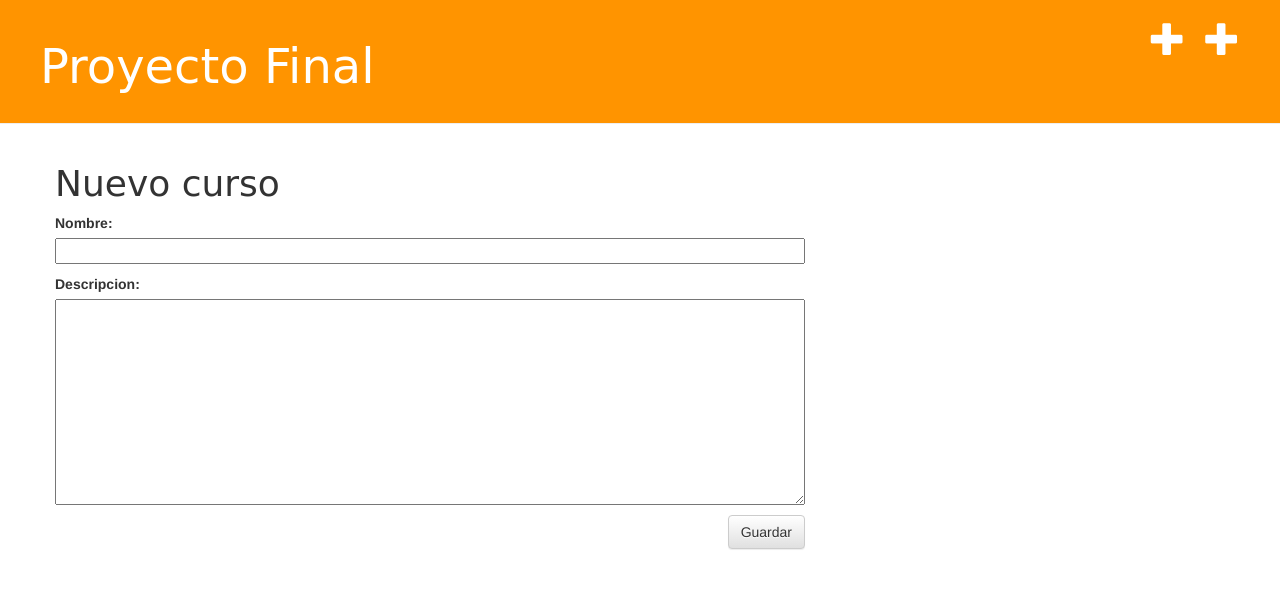
After one commit to reifinal/final, a Django app: page /curso/nuevo/ in a window 1280 px wide. The commit adds this page. Shown: the top 589 px of the page. Run offline with Django 3.2, Linux system fonts and the light colour scheme; some libraries are stand-ins or nearby versions.

Commit message:
8) insertar y actualizar tabla cursos

```diff
--- a/pfinal/forms.py
+++ b/pfinal/forms.py
@@ -1,7 +1,12 @@
 from django import forms
-from .models import Estudiante
+from .models import Estudiante, Curso
 
 class EstudianteForm(forms.ModelForm):
     class Meta:
         model = Estudiante
         fields = ('nombre', 'apellido', 'telefono',)
+
+class CursoForm(forms.ModelForm):
+    class Meta:
+        model = Curso
+        fields = ('nombre', 'descripcion',)
--- a/pfinal/models.py
+++ b/pfinal/models.py
@@ -11,9 +11,7 @@ class Estudiante(models.Model):
 
 class Curso(models.Model):
     nombre = models.CharField(max_length=60)
-
     descripcion = models.TextField()
-
     estudiantes = models.ManyToManyField(Estudiante, through='Matricula')
     def __str__(self):
         return self.nombre
--- a/pfinal/templates/pfinal/base.html
+++ b/pfinal/templates/pfinal/base.html
@@ -9,6 +9,7 @@
     <body>
         <div class="page-header">
             <a href="{% url 'pfinal.views.nuevo_estudiante' %}" class="top-menu"><span class="glyphicon glyphicon-plus"></span></a>
+            <a href="{% url 'pfinal.views.nuevo_curso' %}" class="top-menu"><span class="glyphicon glyphicon-plus"></span></a>
             <h1><a href="/">Proyecto Final</a></h1>
         </div>
         <div class="content container">
--- /dev/null
+++ b/pfinal/templates/pfinal/editar_curso.html
@@ -0,0 +1,10 @@
+{% extends 'pfinal/base.html' %}
+
+{% block content %}
+    <h1>Nuevo curso</h1>
+    <form method="POST" class="post-form">
+        {% csrf_token %}
+        {{ form.as_p }}
+        <button type="submit" class="save btn btn-default">Guardar</button>
+    </form>
+{% endblock %}
--- a/pfinal/urls.py
+++ b/pfinal/urls.py
@@ -6,4 +6,8 @@ urlpatterns = [
     url(r'^estudiante/(?P<pk>[0-9]+)/$', views.detalle_estudiante),
     url(r'^estudiante/nuevo/$', views.nuevo_estudiante, name='nuevo_estudiante'),
     url(r'^estudiante/(?P<pk>[0-9]+)/editar/$', views.editar_estudiante, name='editar_estudiante'),
+    url(r'^curso/$', views.lista_cursos),
+    url(r'^curso/(?P<pk>[0-9]+)/$', views.detalle_curso),
+    url(r'^curso/nuevo/$', views.nuevo_curso, name='nuevo_curso'),
+    url(r'^curso/(?P<pk>[0-9]+)/editar/$', views.editar_curso, name='editar_curso'),
     ]
--- a/pfinal/views.py
+++ b/pfinal/views.py
@@ -1,6 +1,6 @@
 from django.shortcuts import render, get_object_or_404, redirect
-from .models import Estudiante
-from .forms import EstudianteForm
+from .models import Estudiante, Curso
+from .forms import EstudianteForm, CursoForm
 
 def lista_estudiantes(request):
     estudiantes = Estudiante.objects.all().order_by('apellido')
@@ -30,6 +30,36 @@ def editar_estudiante(request, pk):
     else:
         form = EstudianteForm(instance=estudiantes)
     return render(request, 'pfinal/editar_estudiante.html', {'form': form})
+
+def lista_cursos(request):
+    cursos = Curso.objects.all().order_by('nombre')
+    return render(request, 'pfinal/lista_cursos.html', {'cursos':cursos})
+
+def detalle_curso(request, pk):
+    cursos = get_object_or_404(Curso, pk=pk)
+    return render(request, 'pfinal/detalle_curso.html', {'cursos': cursos})
+
+def nuevo_curso(request):
+    if request.method == "POST":
+        form = CursoForm(request.POST)
+        if form.is_valid():
+            form.save()
+            return redirect('pfinal.views.lista_cursos')#, pk=post.pk)
+    else:
+        form = CursoForm()
+    return render(request, 'pfinal/editar_curso.html', {'form': form})
+
+def editar_curso(request, pk):
+    cursos = get_object_or_404(Curso, pk=pk)
+    if request.method == "POST":
+        form = CursoForm(request.POST, instance=cursos)
+        if form.is_valid():
+            cursos.save()
+            return redirect('pfinal.views.lista_cursos')#, pk=post.pk)
+    else:
+        form = CursoForm(instance=cursos)
+    return render(request, 'pfinal/editar_curso.html', {'form': form})
+
 #
 #from django.contrib.auth.models import User
 #from django.contrib.auth import authenticate, login
```
Also changed, not shown: pfinal/templates/pfinal/detalle_curso.html (added, +9 -0 lines), pfinal/templates/pfinal/lista_cursos.html (added, +11 -0 lines).
